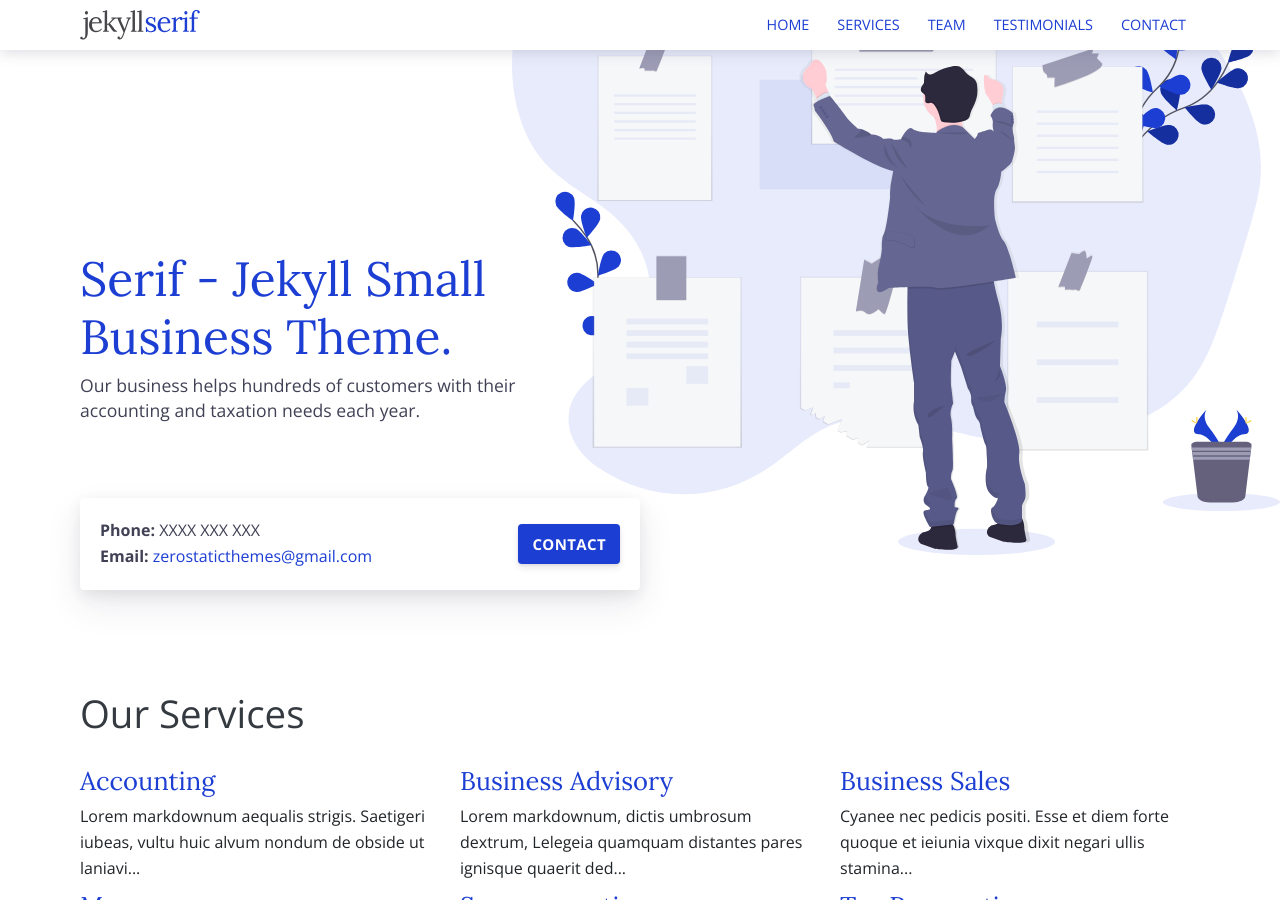
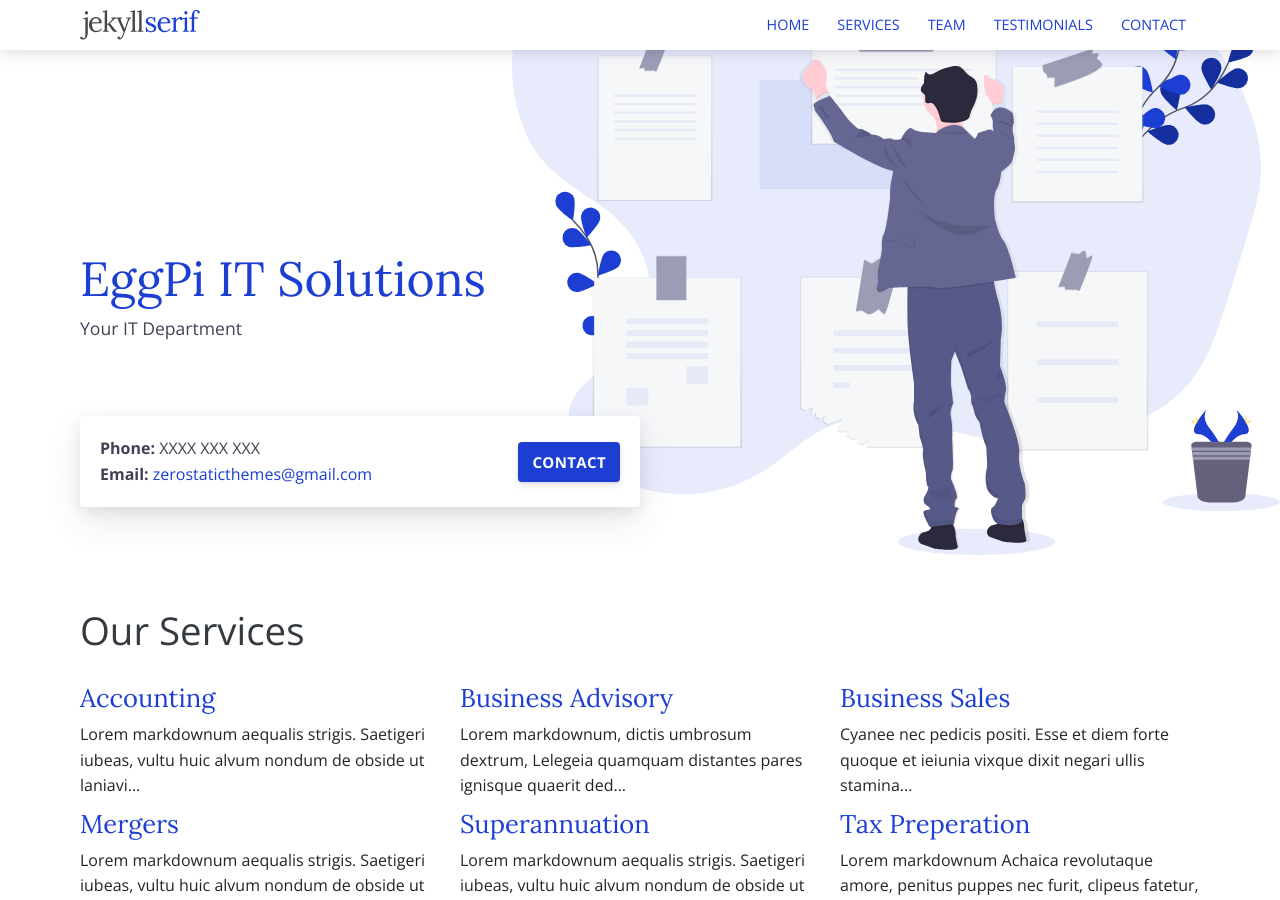
Before and after one commit to eggpi-site/eggpi-site.github.io, a Jekyll site: the page built from index.html, in a window 1280 px wide and 900 px high. Built offline with Jekyll 4.4.1, drawn with Linux system fonts in a browser that asks for light colours.

Commit message:
Update index.html

```diff
--- a/index.html
+++ b/index.html
@@ -1,13 +1,13 @@
 ---
-title: Jekyll Serif - Jekyll Small Business Theme
+title: EggPi IT Solutions
 layout: default
 bodyClass: page-home
 ---
 
 <div class="intro pb-4">
   <div class="container">
-    <h1>Serif - Jekyll Small Business Theme.</h1>
-    <p>Our business helps hundreds of customers with their accounting and taxation needs each year.</p>
+    <h1>EggPi IT Solutions</h1>
+    <p>Your IT Department</p>
   </div>
 </div>
 
```
